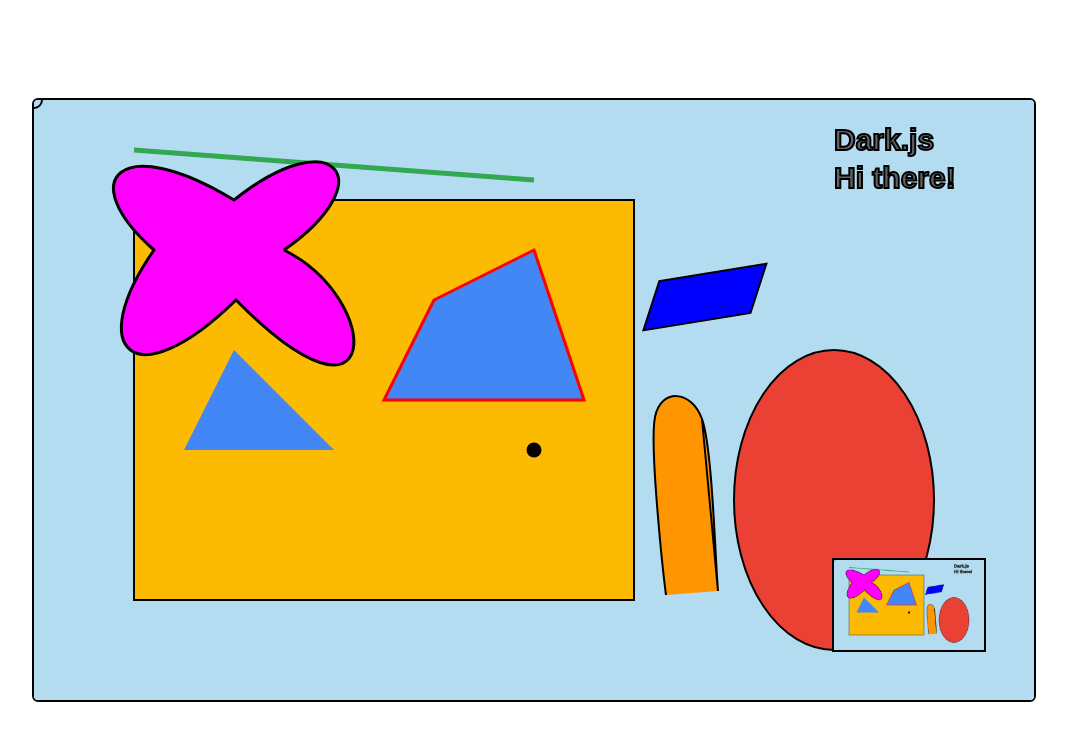
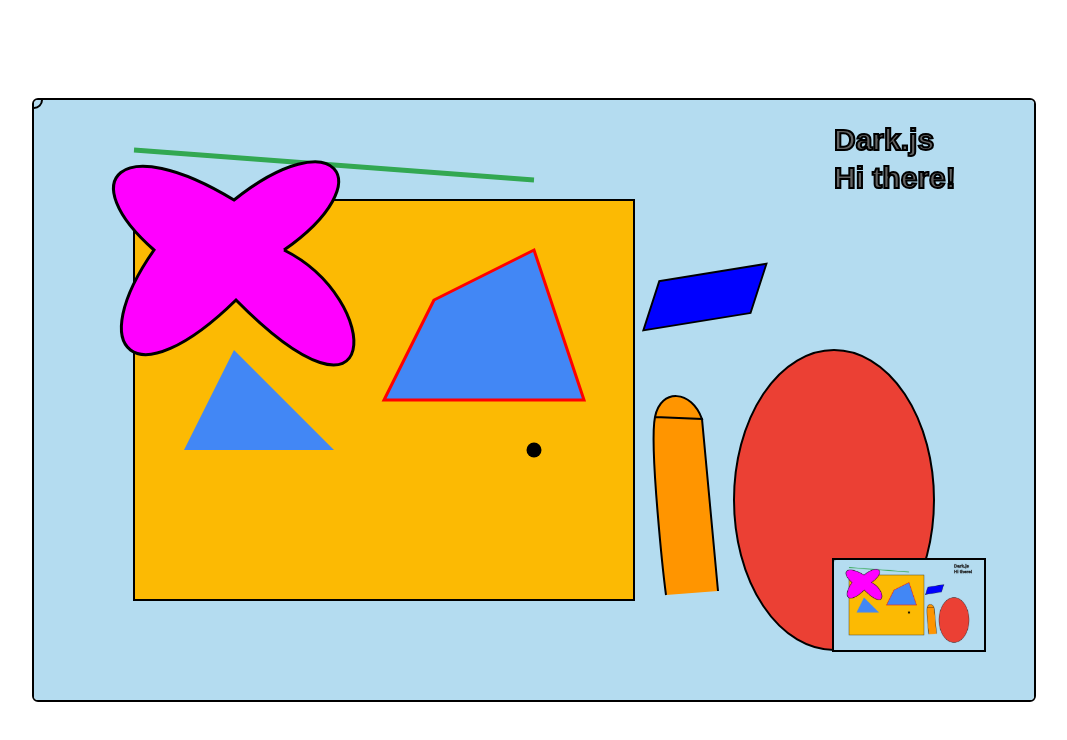
Before and after one commit to 99TheDark/Dark.js, a plain HTML site: page example/index.html in a window 1280 px wide. Shown: the whole page, without its empty margins (106-1173 px from the left). Drawn offline with Linux system fonts and the light colour scheme.

Commit message:
Update index.html

```diff
--- a/example/index.html
+++ b/example/index.html
@@ -78,7 +78,6 @@
             fill(255, 149, 0);
             beginShape();
             curveVertex(184, 291);
-            curveVertex(184, 291);
             curveVertex(168, 119);
             curveVertex(121, 117);
             curveVertex(132, 295);
@@ -100,6 +99,8 @@
             noStroke();
             rect(798, 458, 154, 94);
             image(img, 800, 460, 150, 90);
+
+            if(mouseIsPressed) filter(INVERT);
         };
     </script>
 </body>
```
